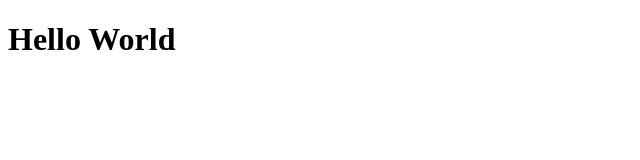
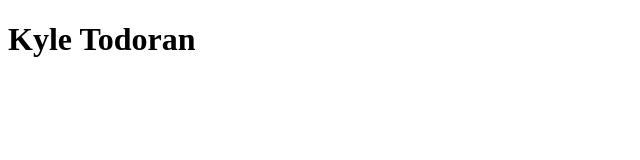
Before and after one commit to ktodoran/My-Portfolio, a plain HTML site: page index.html in a window 1280 px wide. Shown: the whole page, without its empty margins (0-640 px from the left). Drawn offline with Linux system fonts and the light colour scheme.

```diff
--- a/index.html
+++ b/index.html
@@ -4,10 +4,10 @@
     <meta charset="UTF-8">
     <meta http-equiv="X-UA-Compatible" content="IE=edge">
     <meta name="viewport" content="width=device-width, initial-scale=1.0">
-    <title>Hello World</title>
+    <title>Meet Kyle Todoran</title>
 </head>
     <header>
-        <h1>Hello World</h1>
+        <h1>Kyle Todoran</h1>
     </header>
 <body>
 
```
